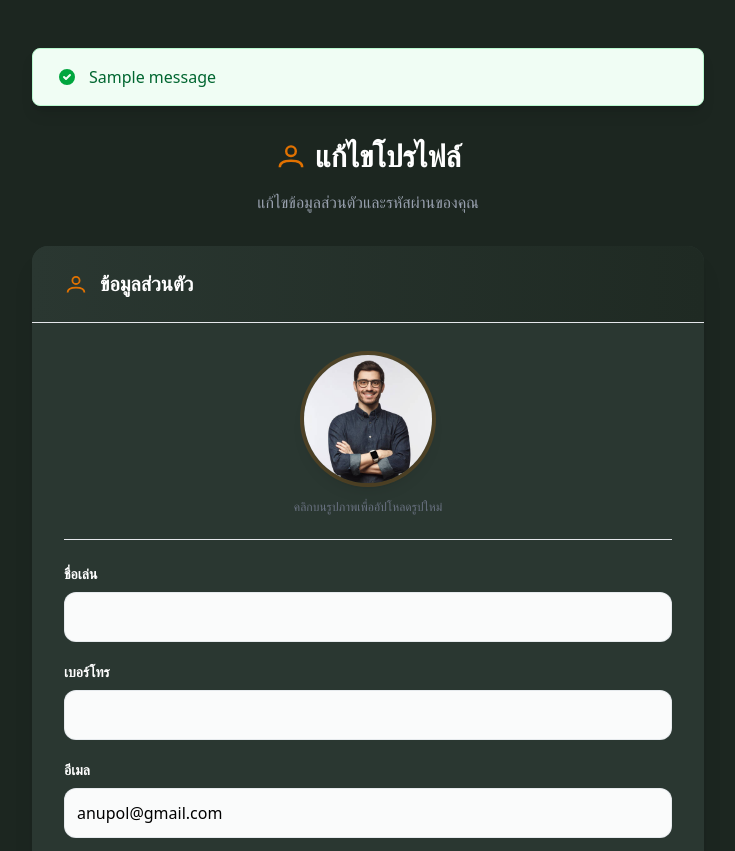
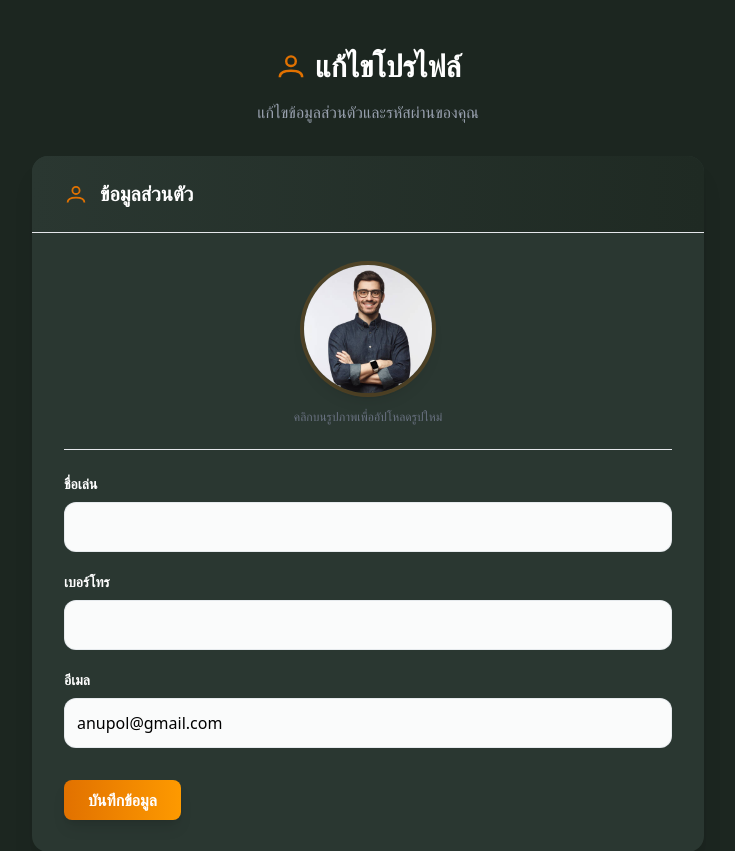
Before and after one commit to AnupolKL/Software-Engineering-68, a Django app: page /profile/edit/ in a window 1280 px wide. Shown: the part 70-921 px from the top of the page, without its empty margins (272-1007 px from the left). Run offline with Django 5.2, Linux system fonts and the light colour scheme; a user stored in the database is signed in; tables that the repository leaves empty hold one stand-in row (values such as "Sample post"); one stand-in notice (Sample message) is shown; style sheets or scripts are compiled from the project's sources.

Commit message:
config edit profile

```diff
--- a/templates/accounts/edit_profile.html
+++ b/templates/accounts/edit_profile.html
@@ -5,32 +5,36 @@
 <div class="min-h-screen bg-[#1c2620] py-12 px-4">
   <div class="max-w-2xl mx-auto space-y-8">
 
-    <!-- Messages Alert -->
+    <!-- Messages Alert (show only messages tagged for profile) -->
     {% if messages %}
       {% for message in messages %}
+        {% if 'profile' in message.tags %}
           <div class="rounded-lg px-6 py-4 flex items-center gap-3 shadow-lg animate-fade-in
-          {% if message.tags == 'error' %}
+            {% if 'error' in message.tags %}
               bg-red-50 border border-red-200
-          {% elif message.tags == 'success' %}
+            {% elif 'success' in message.tags %}
               bg-green-50 border border-green-200
             {% else %}
               bg-blue-50 border border-blue-200
             {% endif %}
           ">
-          {% if message.tags == 'error' %}
+            {% if 'error' in message.tags %}
               <svg xmlns="http://www.w3.org/2000/svg" class="h-5 w-5 text-red-600 flex-shrink-0" viewBox="0 0 20 20" fill="none" stroke="currentColor" stroke-width="1.5">
                 <circle cx="10" cy="10" r="9"/>
                 <path d="M 10 5 L 10 11"/>
                 <circle cx="10" cy="14" r="0.5"/>
               </svg>
               <span class="text-red-800 font-medium">{{ message }}</span>
-          {% elif message.tags == 'success' %}
+            {% elif 'success' in message.tags %}
               <svg xmlns="http://www.w3.org/2000/svg" class="h-5 w-5 text-green-600 flex-shrink-0" viewBox="0 0 20 20" fill="currentColor">
                 <path fill-rule="evenodd" d="M10 18a8 8 0 100-16 8 8 0 000 16zm3.707-9.293a1 1 0 00-1.414-1.414L9 10.586 7.707 9.293a1 1 0 00-1.414 1.414l2 2a1 1 0 001.414 0l4-4z" clip-rule="evenodd"/>
               </svg>
               <span class="text-green-800 font-medium">{{ message }}</span>
+            {% else %}
+              <span class="text-blue-800 font-medium">{{ message }}</span>
             {% endif %}
           </div>
+        {% endif %}
       {% endfor %}
     {% endif %}
 
```
Lines whose indentation alone changed are shown as unchanged.
